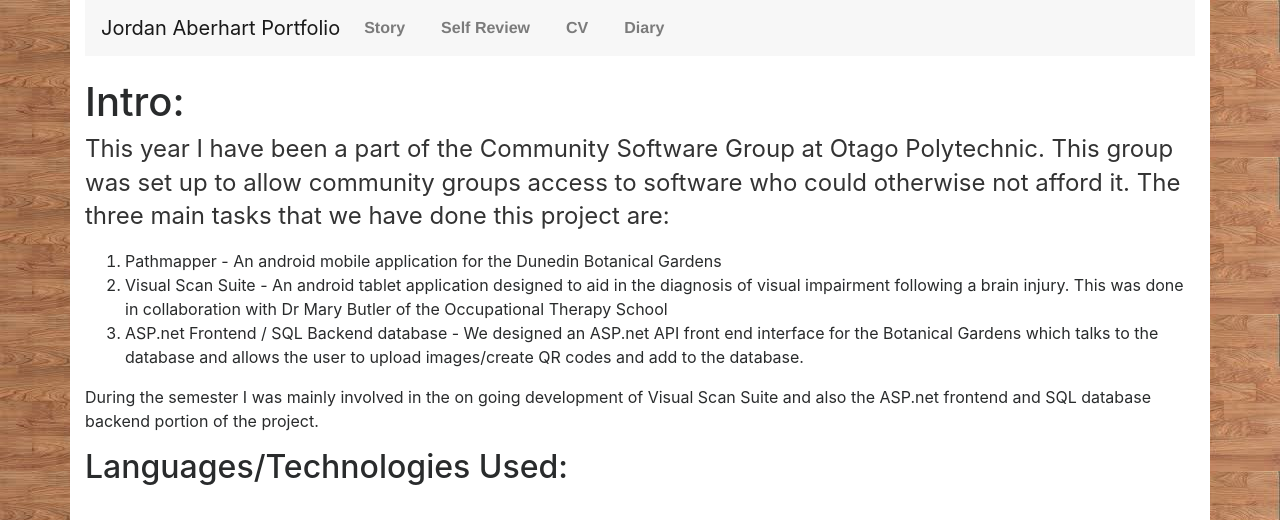
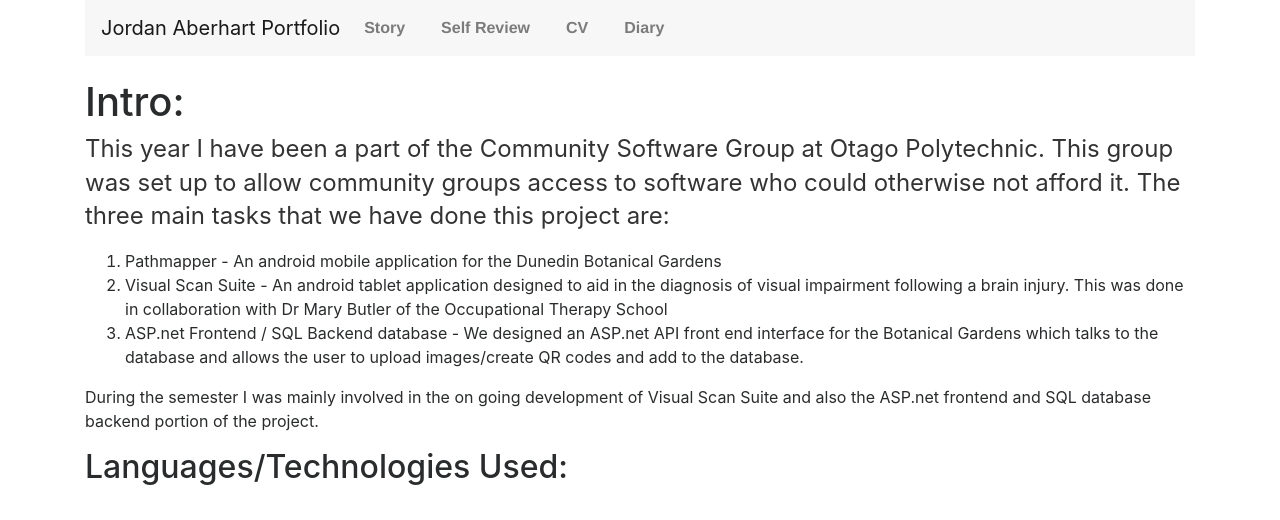
Before and after one commit to aberhjk1/aberhjk1.github.io, a Jekyll site: the page built from index.html, in a window 1280 px wide. Shown: the top 520 px of the page. Built offline with Jekyll 4.4.1, drawn with Linux system fonts in a browser that asks for light colours; nearby versions of some CDN libraries; grey boxes are pictures that could not be loaded.

Commit message:
Update main.css

```diff
--- a/css/main.css
+++ b/css/main.css
@@ -2,8 +2,8 @@
     margin: 60px auto;
     width: 100%;
     height: 100%;
-    background: url('bg.jpg') !important;
-    background-size: cover;
+    <!--background: url('bg.jpg') !important;
+    background-size: cover;-->
 
 }
 
```
